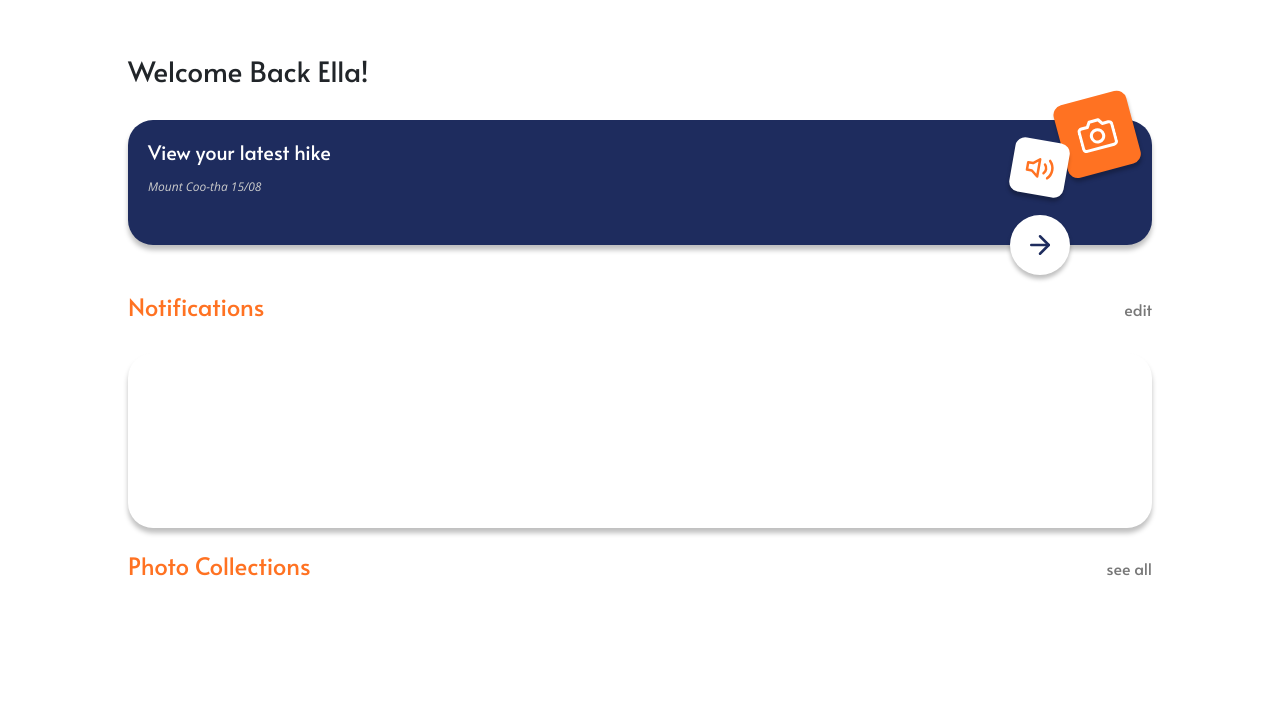
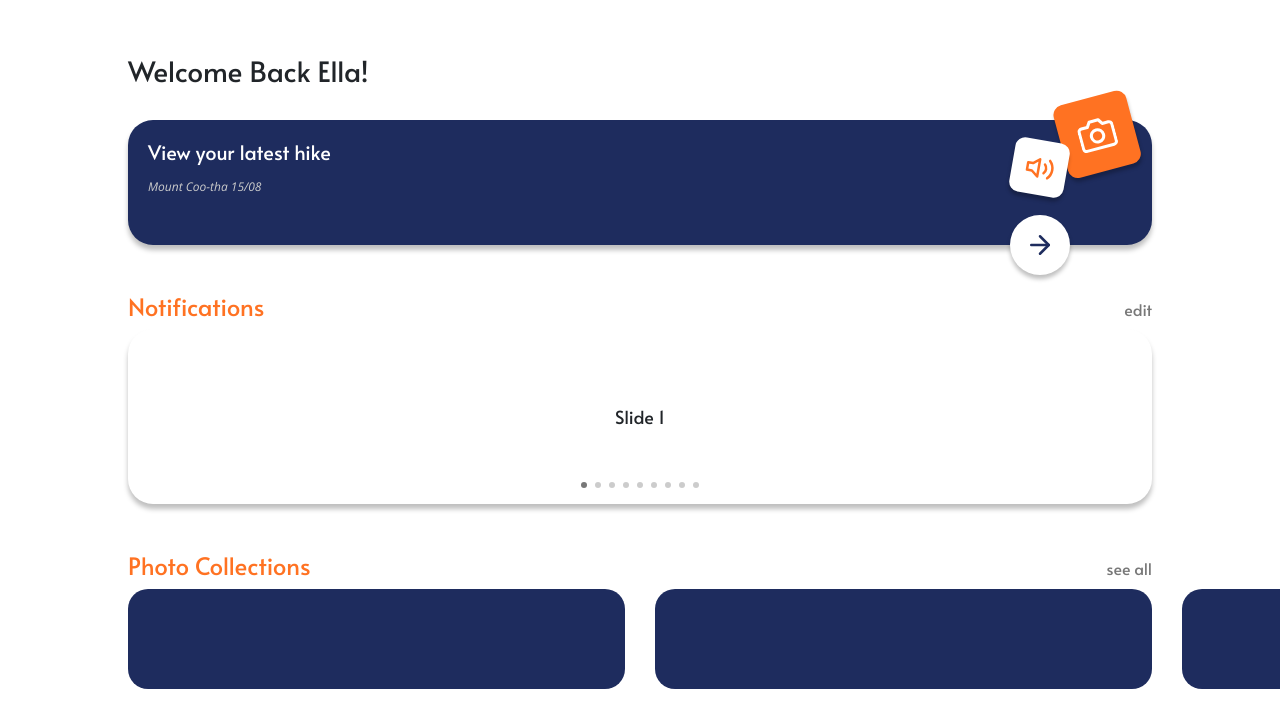
Before and after one commit to Turing-DECO3801/hiking-memory-frontend, a React (Create React App) app: page / in a window 1280 px wide. Shown: the part 122-850 px from the top of the page. Built offline with nearby package versions, Linux system fonts and the light colour scheme.

Commit message:
Added swiper package for notifications and photos

```diff
--- a/package.json
+++ b/package.json
@@ -24,6 +24,7 @@
     "react-icons": "^4.4.0",
     "react-router-dom": "^6.3.0",
     "react-scripts": "5.0.1",
+    "swiper": "^8.4.2",
     "typescript": "^4.7.4",
     "web-vitals": "^2.1.4"
   },
--- a/src/pages/Home/Home.scss
+++ b/src/pages/Home/Home.scss
@@ -3,6 +3,7 @@
 .home {
     min-height: 100vh;
     padding: 10%;
+    overflow: hidden;
 }
 
 .section-header {
@@ -121,13 +122,3 @@ span {
 }
 
 /** All CSS for Notifications Box */
-
-.notifications {
-    position: relative;
-    width: 100%;
-    background: $white;
-    height: 175px;
-    border-radius: 25px;
-    box-shadow: 0px 5px 5px $low-opacity-black;
-    padding: 20px;
-}
--- a/src/pages/Home/Home.tsx
+++ b/src/pages/Home/Home.tsx
@@ -1,7 +1,10 @@
 import React from 'react';
 import Navbar from '../../components/layout/Navbar/Navbar';
 import { FiArrowRight, FiVolume2, FiCamera } from 'react-icons/fi/'
+import { Pagination, Navigation } from "swiper";
 import "./Home.scss"
+import Notifications from './Notifications/Notifications';
+import PhotoCollection from './PhotoCollection/PhotoCollection';
 
 const Home = () => {
 
@@ -43,14 +46,14 @@ const Home = () => {
         <h4>Notifications</h4>
         <span>edit</span>
       </div>
+      <Notifications />
       <br />
-      <div className="notifications">
-      </div>
       <br />
       <div className="section-header">
         <h4>Photo Collections</h4>
         <span>see all</span>
       </div>
+      <PhotoCollection />
     </div>
   );
 
--- /dev/null
+++ b/src/pages/Home/Notifications/Notifications.scss
@@ -0,0 +1,49 @@
+@import '../../../styles/index';
+
+.notifications {
+    position: relative;
+    width: 100%;
+    background: $white;
+    height: 175px;
+    border-radius: 25px;
+    box-shadow: 0px 5px 5px $low-opacity-black;
+    padding: 1px 20px;
+
+    display: flex;
+    justify-content: center;
+    align-items: center;
+}
+
+.swiper {
+    width: 100%;
+    height: 100%;
+}
+
+.swiper-slide {
+    text-align: center;
+    font-size: 18px;
+    background: #fff;
+    /* Center slide text vertically */
+    display: -webkit-box;
+    display: -ms-flexbox;
+    display: -webkit-flex;
+    display: flex;
+    justify-content: center;
+    align-items: center;
+}
+
+.swiper-slide img {
+    display: block;
+    width: 100%;
+    height: 100%;
+    object-fit: cover;
+}
+
+.swiper-pagination-bullet-active {
+    background-color: $dark-grey !important;
+    --swiper-pagination-bullet-size: 20px;
+}
+
+.swiper-pagination-bullet {
+    --swiper-pagination-bullet-size: 6px;
+}
--- /dev/null
+++ b/src/pages/Home/Notifications/Notifications.tsx
@@ -0,0 +1,38 @@
+import React from 'react';
+import { Swiper, SwiperSlide } from "swiper/react";
+import { Pagination } from "swiper";
+import "swiper/css";
+import "swiper/css/pagination";
+import "swiper/css/navigation";
+
+import "./Notifications.scss"
+
+const Notifications = () => {
+
+  return (
+    <div className="notifications">
+      <Swiper
+        slidesPerView={1}
+        loop={true}
+        pagination={{
+          clickable: true,
+        }}
+        modules={[Pagination]}
+        className="mySwiper"
+      >
+        <SwiperSlide>Slide 1</SwiperSlide>
+        <SwiperSlide>Slide 2</SwiperSlide>
+        <SwiperSlide>Slide 3</SwiperSlide>
+        <SwiperSlide>Slide 4</SwiperSlide>
+        <SwiperSlide>Slide 5</SwiperSlide>
+        <SwiperSlide>Slide 6</SwiperSlide>
+        <SwiperSlide>Slide 7</SwiperSlide>
+        <SwiperSlide>Slide 8</SwiperSlide>
+        <SwiperSlide>Slide 9</SwiperSlide>
+      </Swiper>
+    </div>
+  );
+
+};
+
+export default Notifications;
--- /dev/null
+++ b/src/pages/Home/PhotoCollection/PhotoCard.tsx
@@ -0,0 +1,12 @@
+import React from 'react';
+import "./PhotoCollection.scss";
+
+const PhotoCard = () => {
+
+  return (
+    <div className="photo-card"></div>
+  );
+
+};
+
+export default PhotoCard;
--- /dev/null
+++ b/src/pages/Home/PhotoCollection/PhotoCollection.scss
@@ -0,0 +1,48 @@
+@import '../../../styles/index';
+
+.photo-collection {
+    width: 100%;
+    height: 100px;
+
+    display: flex;
+    justify-content: center;
+    align-items: center;
+    position: relative;
+}
+
+.photos {
+    overflow: visible !important;
+}
+
+.swiper {
+    width: 100%;
+    height: 100%;
+}
+
+.swiper-slide {
+    text-align: center;
+    font-size: 18px;
+}
+
+.swiper-slide img {
+    display: block;
+    width: 100%;
+    height: 100%;
+    object-fit: cover;
+}
+
+.swiper-pagination-bullet-active {
+    background-color: $dark-grey !important;
+    --swiper-pagination-bullet-size: 20px;
+}
+
+.swiper-pagination-bullet {
+    --swiper-pagination-bullet-size: 6px;
+}
+
+.photo-card {
+    width: 100%;
+    height: 100%;
+    background: $dark-blue;
+    border-radius: 20px;
+}
--- /dev/null
+++ b/src/pages/Home/PhotoCollection/PhotoCollection.tsx
@@ -0,0 +1,35 @@
+import React from 'react';
+import { Swiper, SwiperSlide } from "swiper/react";
+
+// Import Swiper styles
+import "swiper/css";
+import { FreeMode } from "swiper";
+
+import "./PhotoCollection.scss"
+import PhotoCard from './PhotoCard';
+
+const PhotoCollection = () => {
+
+  return (
+    <div className="photo-collection">
+      <Swiper
+        slidesPerView={2}
+        spaceBetween={30}
+        freeMode={true}
+        modules={[FreeMode]}
+        className="mySwiper photos"
+      >
+        <SwiperSlide><PhotoCard /></SwiperSlide>
+        <SwiperSlide><PhotoCard /></SwiperSlide>
+        <SwiperSlide><PhotoCard /></SwiperSlide>
+        <SwiperSlide><PhotoCard /></SwiperSlide>
+        <SwiperSlide><PhotoCard /></SwiperSlide>
+        <SwiperSlide><PhotoCard /></SwiperSlide>
+        <SwiperSlide><PhotoCard /></SwiperSlide>
+      </Swiper>
+    </div>
+  );
+
+};
+
+export default PhotoCollection;
```
Also changed, not shown: 1 other file (tests, documents, lock files or other folders).
